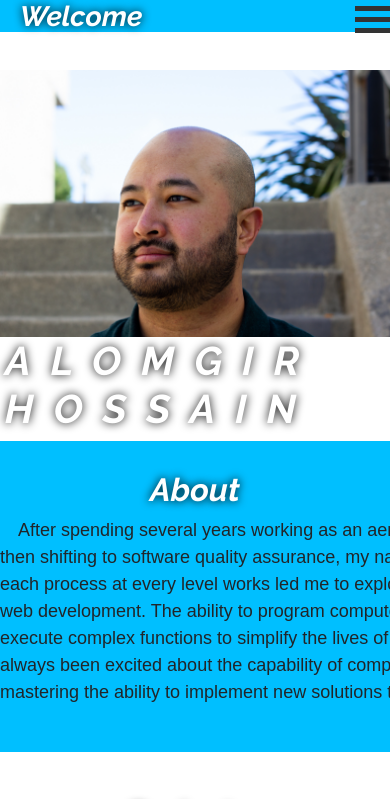
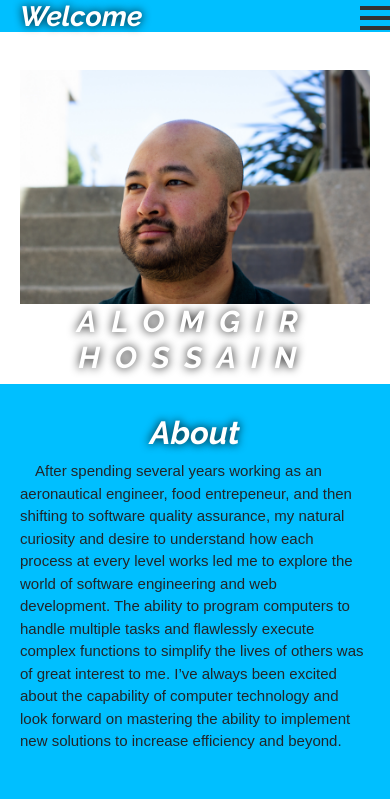
Before and after one commit to Alom310/About-Me---Profile-Page, a PHP site: page / in a window 390 px wide; the page is wider, and only the part inside the window is pictured. Shown: the top 799 px of that part. Run offline with PHP 8.4, Linux system fonts and the light colour scheme; some libraries are stand-ins or nearby versions.

Commit message:
fixed responsiveness

```diff
--- a/css/style.css
+++ b/css/style.css
@@ -358,25 +358,18 @@ Scroll
 /* ----------------------------------------
 Media queries
 ------------------------------------------- */
-@media only screen and (max-width: 400px){
-  #welcomepic{
-    width: 350px;
-    height: 234px;
-  }
-
-  #projects{
-    width:375px;
-    height:375px;
-  }
-}
-
 @media only screen and (max-width: 800px){
   #welcomepic{
     width: 400px;
     height: 267px;
   }
 
-  #mediaAbout{
+  body{
+    background-size: contain;
+  }
+
+
+  #mediaAbout p{
     display: flex;
     flex-direction: column;
   }
@@ -431,16 +424,82 @@ Media queries
   padding: 8px 8px 8px 32px;
   text-decoration: none;
   font-size: 16px;
-  color: black;
+  color: white;
   display: block;
   transition: 0.3s;
-  background-color: #00000060;
+  background-color: #00000099;
 }
 
   .sidenav a:hover {
     color: white;
   }
 
+}
+
+@media only screen and (max-width: 400px){
+  #welcomepic{
+    width: 350px;
+    height: 234px;
+  }
+
+  #projects{
+    width:375px;
+    height:375px;
+  }
+
+  #welcome{
+    text-align: center;
+  }
+
+  #welcome h1{
+    font-size: 30px;
+  }
+
+  #mediaAbout p{
+    font-size:15px;
+    width:350px;
+  }
+
+  #projects{
+    margin-bottom: 0;
+  }
+
+  #projectImg{
+    width:100%;
+    height:200px;
+  }
+
+  #myCarousel{
+    min-height: 330px;
+  }
+
+  .bar1, .bar2, .bar3{
+    width: 30px;
+    height: 4px;
+  }
+
+  .carousel-item p{
+    font-size: 15px;
+    width: 350px;
+  }
+
+  #carousel-control{
+    margin-top:270px;
+  }
+
+  #test #carousel-control{
+    margin-top:400px;
+  }
+
+
+  #testCarousel{
+    height: 460px;
+  }
+
+  blockquote {
+    font-size: 12px;
+    width: 350px;
+    }
 }
 
 @media only screen and (min-width: 675px){
--- a/index.html
+++ b/index.html
@@ -11,8 +11,6 @@
         <script src="https://code.jquery.com/jquery-3.3.1.slim.min.js" integrity="sha384-q8i/X+965DzO0rT7abK41JStQIAqVgRVzpbzo5smXKp4YfRvH+8abtTE1Pi6jizo" crossorigin="anonymous"></script>
         <script src="https://cdnjs.cloudflare.com/ajax/libs/popper.js/1.14.7/umd/popper.min.js" integrity="sha384-UO2eT0CpHqdSJQ6hJty5KVphtPhzWj9WO1clHTMGa3JDZwrnQq4sF86dIHNDz0W1" crossorigin="anonymous"></script>
         <script src="https://stackpath.bootstrapcdn.com/bootstrap/4.3.1/js/bootstrap.min.js" integrity="sha384-JjSmVgyd0p3pXB1rRibZUAYoIIy6OrQ6VrjIEaFf/nJGzIxFDsf4x0xIM+B07jRM" crossorigin="anonymous"></script>
-        <script src="https://code.jquery.com/jquery-3.2.1.min.js" integrity="sha256-hwg4gsxgFZhOsEEamdOYGBf13FyQuiTwlAQgxVSNgt4=" crossorigin="anonymous"></script>
-        <script src='js/app.js'></script>
         <link rel="stylesheet" href="css/style.css">
     </head>
     <body>
@@ -146,8 +144,8 @@
         </div>
       </div>
     </section>
-
-    <section id="contact" >
+    <div style="height:20px;" id="contact"></div>
+    <section>
         <h2 class="mt-3">Get in touch</h2>
         <form action="mailto:someone@example.com" method="post" enctype="text/plain">
           <input type="text" name="name" placeholder="Name">
@@ -164,5 +162,8 @@
       </div>
       <p class="copyright mt-3">&copy;2019 Alomgir Hossain</p>
     </footer>
+
+    <script src="https://code.jquery.com/jquery-3.2.1.min.js" integrity="sha256-hwg4gsxgFZhOsEEamdOYGBf13FyQuiTwlAQgxVSNgt4=" crossorigin="anonymous"></script>
+    <script src='js/app.js'></script>
     </body>
 </html>
--- a/js/app.js
+++ b/js/app.js
@@ -15,11 +15,9 @@ $(document).ready(function(){
 
 ////////////burger function//////////////
 function myFunction(x) {
-  x.classList.toggle("change");
+    x.classList.toggle("change");
 };
 
 $('.menu').on('click', function(){
     $('.sidenav').toggle('slow')
 });
-
-///////////testimonial slider/////////////
```
